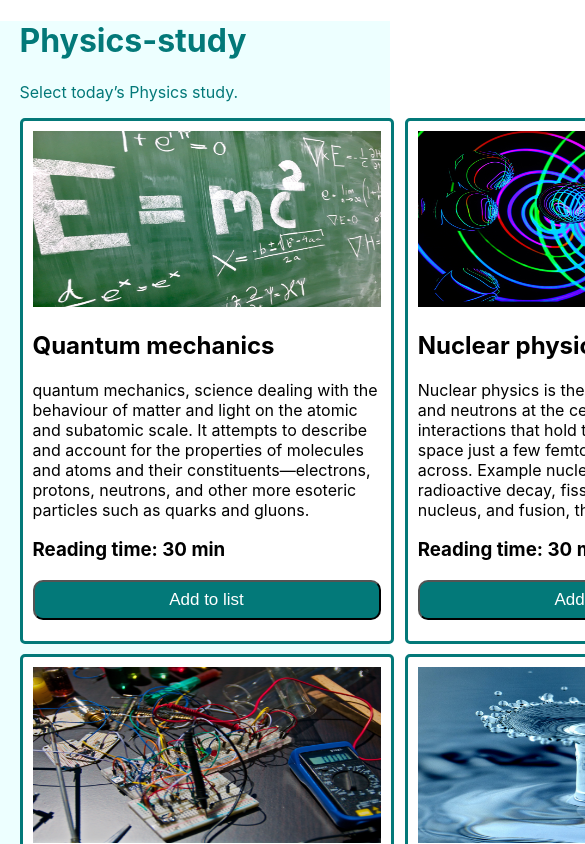
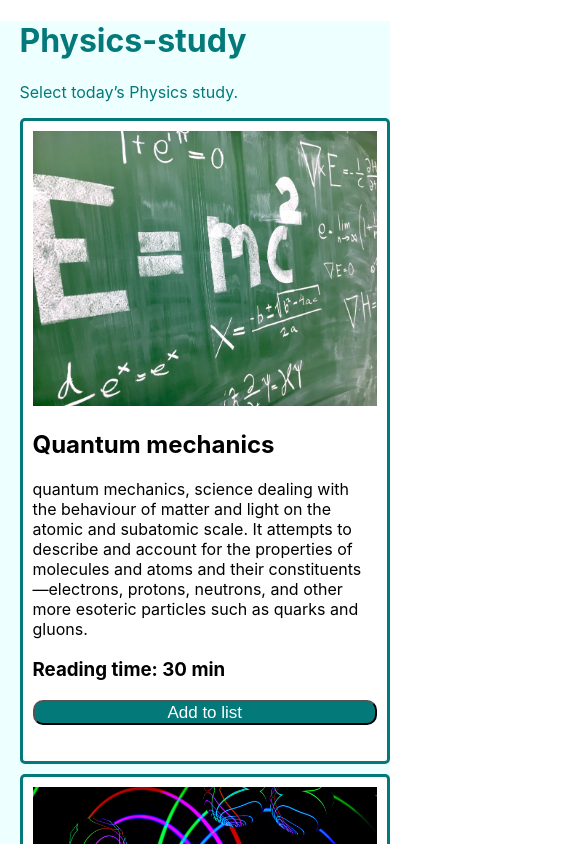
Before and after one commit to MhSolyman/physics-study, a React (Create React App) app: page / in a window 390 px wide. Shown: the top 844 px of the page, 585 px wide, since content can reach past the window. Built offline with nearby package versions, Linux system fonts and the light colour scheme.

Commit message:
add responsive

```diff
--- a/package.json
+++ b/package.json
@@ -8,7 +8,8 @@
     "@testing-library/user-event": "^13.5.0",
     "react": "^18.2.0",
     "react-dom": "^18.2.0",
-    "react-scripts": "5.0.1",
+    "react-scripts": "^5.0.1",
+    "react-toastify": "^9.0.8",
     "web-vitals": "^2.1.4"
   },
   "scripts": {
--- a/src/components/subject-left-all-cart/subject-left.css
+++ b/src/components/subject-left-all-cart/subject-left.css
@@ -20,7 +20,25 @@
     height: 20%;
     border-radius: 10px;
     font-size: 17px;
+    padding-bottom: 0;
+    margin-bottom: 0;
 }
-.left-container{
+@media only screen and (max-width: 600px) {
+    .img{  width: 100%;
+        height: 100%
+
+    }
+    .btn{
+        text-align: center;
+        height: 100%;
+
+    }
+    .left{border-radius: 5px;
+        background-color: white;
+        padding: 10px;
+        height: 100%;
+        border: 3px solid rgb(3, 121, 121) ;
+
+    }
 
 }
--- a/src/components/subject-right-cart/subject-right.css
+++ b/src/components/subject-right-cart/subject-right.css
@@ -21,3 +21,9 @@ margin-top: 0px;}
     padding: 2px;
     border-radius: 5px;
 }
+@media only screen and (max-width: 600px) {
+    .right{
+        margin-top: 100px;
+        background-color: rgb(237, 255, 255);
+        }
+}
--- a/src/components/subject-right-cart/subjectRight.js
+++ b/src/components/subject-right-cart/subjectRight.js
@@ -40,6 +40,7 @@ const SubjectRight = ({ subjectsAdd }) => {
 
 
 
+
   <p className='background'>Reading time: {newTime}m</p>
 
             <p className='background'>
--- a/src/components/subjet/subject.css
+++ b/src/components/subjet/subject.css
@@ -10,3 +10,15 @@
     grid-template-columns: repeat(3, 1fr) ;
     gap:1%
 }
+
+@media only screen and (max-width: 600px) {
+    .subject-container{
+        display: grid;
+        grid-template-columns: repeat(1, 1fr) ;
+        gap:1%
+    }
+    .subject{margin-left:5% ;
+        display: grid;
+        grid-template-columns: 1fr ;
+        gap:3%;}
+}
```
Also changed, not shown: 1 other file (tests, documents, lock files or other folders).
